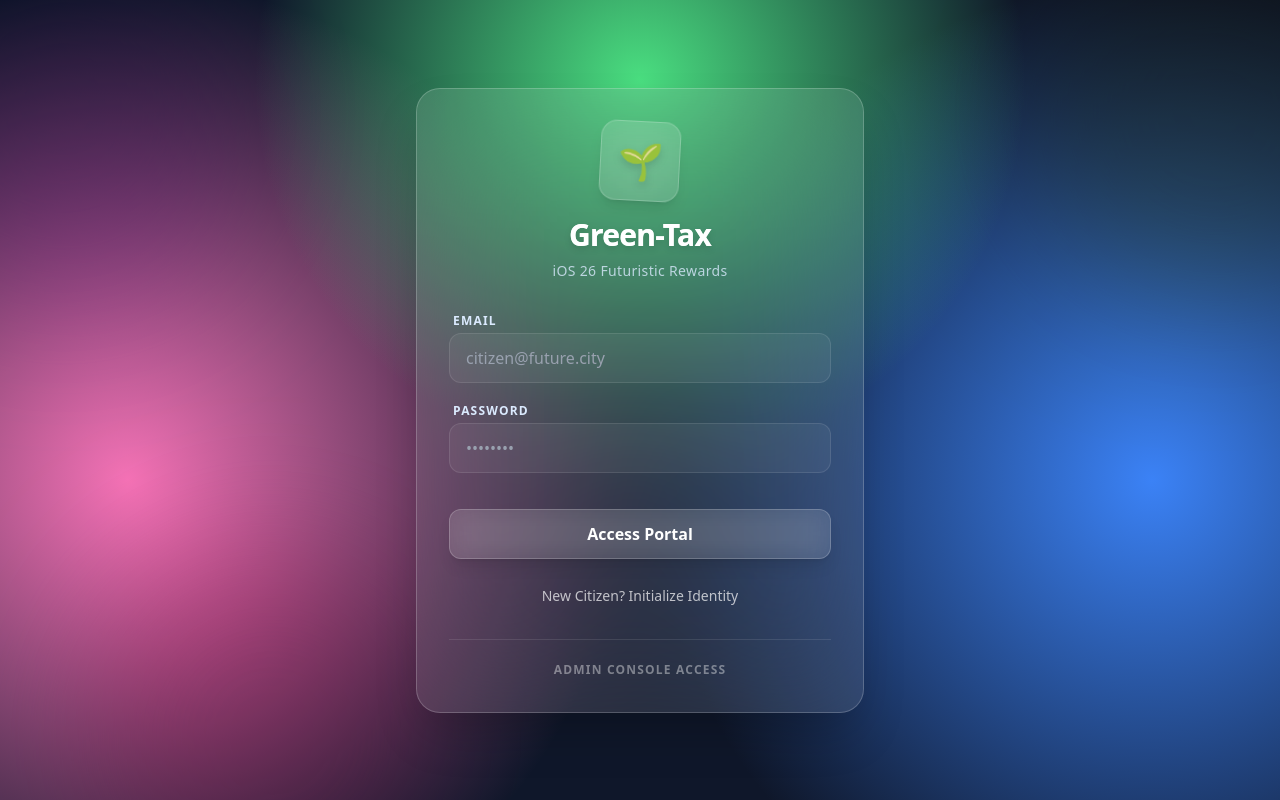
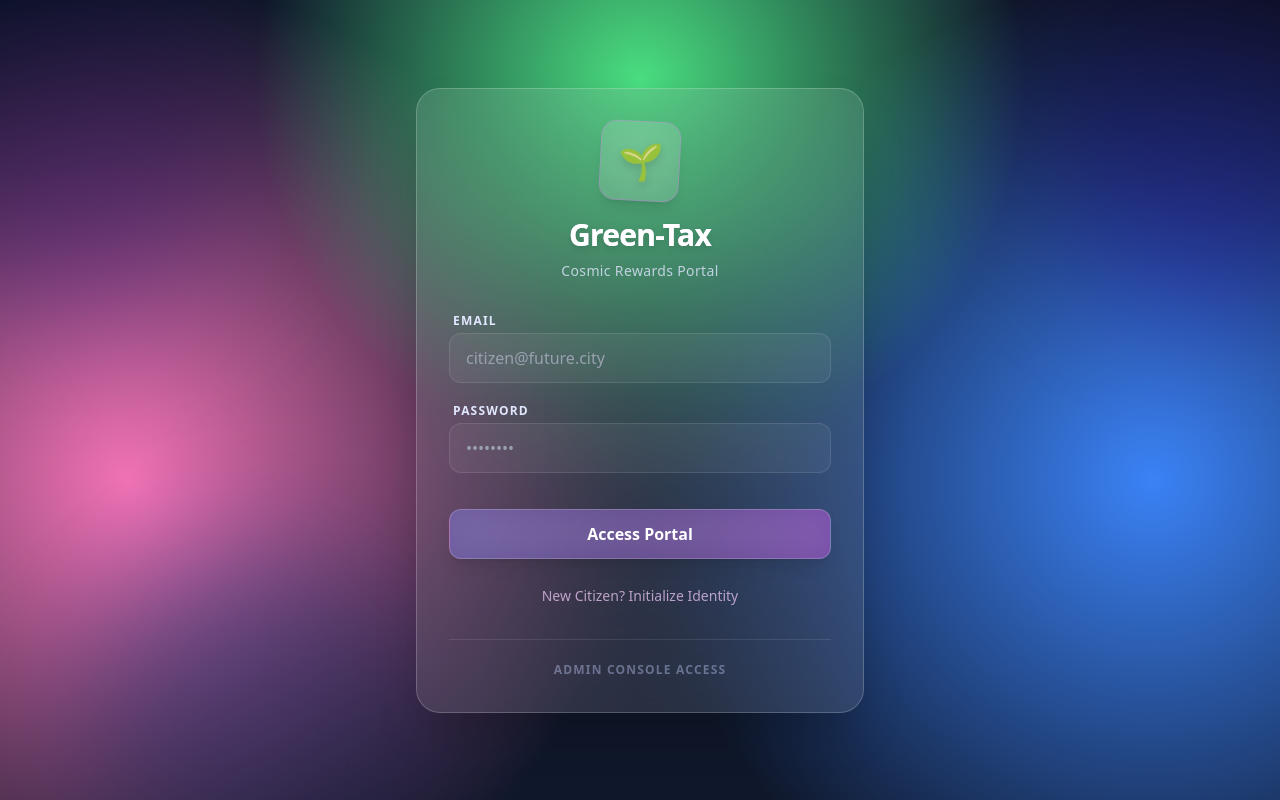
Before and after one commit to JolinSaraiya/project1, a React (Vite) app in the folder client/: page /login in a window 1280 px wide. Built offline with nearby package versions, Linux system fonts and the light colour scheme; no server answers.

Commit message:
Update Login page to Cosmic Glass theme

```diff
--- a/client/src/Login.jsx
+++ b/client/src/Login.jsx
@@ -50,32 +50,32 @@ const Login = () => {
 
     return (
         <div className="min-h-screen flex items-center justify-center p-4 relative overflow-hidden">
-            {/* Animated Background Blobs */}
-            <div className="absolute top-[-10%] left-[-10%] w-96 h-96 bg-purple-500 rounded-full mix-blend-multiply filter blur-3xl opacity-30 animate-blob"></div>
-            <div className="absolute top-[-10%] right-[-10%] w-96 h-96 bg-yellow-500 rounded-full mix-blend-multiply filter blur-3xl opacity-30 animate-blob animation-delay-2000"></div>
-            <div className="absolute -bottom-32 left-20 w-96 h-96 bg-pink-500 rounded-full mix-blend-multiply filter blur-3xl opacity-30 animate-blob animation-delay-4000"></div>
+            {/* Animated Background Blobs - Cosmic Glass Theme */}
+            <div className="absolute top-[-10%] left-[-10%] w-96 h-96 bg-indigo-600 rounded-full mix-blend-multiply filter blur-3xl opacity-40 animate-blob"></div>
+            <div className="absolute top-[-10%] right-[-10%] w-96 h-96 bg-fuchsia-600 rounded-full mix-blend-multiply filter blur-3xl opacity-40 animate-blob animation-delay-2000"></div>
+            <div className="absolute -bottom-32 left-20 w-96 h-96 bg-sky-600 rounded-full mix-blend-multiply filter blur-3xl opacity-40 animate-blob animation-delay-4000"></div>
 
             <div className="max-w-md w-full glass rounded-3xl p-8 relative z-10 border-t border-l border-white/20 shadow-2xl backdrop-blur-3xl">
                 <div className="text-center mb-8">
-                    <div className="mx-auto h-20 w-20 glass rounded-2xl flex items-center justify-center mb-4 shadow-lg rotate-3 hover:rotate-0 transition-all duration-500">
+                    <div className="mx-auto h-20 w-20 glass rounded-2xl flex items-center justify-center mb-4 shadow-lg rotate-3 hover:rotate-0 transition-all duration-500 border border-fuchsia-400/30">
                         <span className="text-4xl filter drop-shadow-lg">🌱</span>
                     </div>
-                    <h1 className="text-3xl font-black tracking-tight text-white drop-shadow-md bg-clip-text text-transparent bg-gradient-to-r from-white to-white/70">
+                    <h1 className="text-3xl font-black tracking-tight text-white drop-shadow-md bg-clip-text text-transparent bg-gradient-to-r from-indigo-200 via-fuchsia-200 to-sky-200">
                         Green-Tax
                     </h1>
-                    <p className="text-blue-100 font-medium mt-2 tracking-wide text-sm opacity-80">
-                        iOS 26 Futuristic Rewards
+                    <p className="text-indigo-100 font-medium mt-2 tracking-wide text-sm opacity-80">
+                        Cosmic Rewards Portal
                     </p>
                 </div>
 
                 <form onSubmit={handleAuth} className="space-y-5">
                     <div className="space-y-1">
-                        <label htmlFor="email" className="block text-xs font-bold text-blue-100 uppercase tracking-widest ml-1">Email</label>
+                        <label htmlFor="email" className="block text-xs font-bold text-indigo-100 uppercase tracking-widest ml-1">Email</label>
                         <input
                             id="email"
                             type="email"
                             required
-                            className="w-full input-glass"
+                            className="w-full input-glass focus:ring-fuchsia-400/50"
                             placeholder="citizen@future.city"
                             value={email}
                             onChange={(e) => setEmail(e.target.value)}
@@ -83,12 +83,12 @@ const Login = () => {
                     </div>
 
                     <div className="space-y-1">
-                        <label htmlFor="password" className="block text-xs font-bold text-blue-100 uppercase tracking-widest ml-1">Password</label>
+                        <label htmlFor="password" className="block text-xs font-bold text-indigo-100 uppercase tracking-widest ml-1">Password</label>
                         <input
                             id="password"
                             type="password"
                             required
-                            className="w-full input-glass"
+                            className="w-full input-glass focus:ring-fuchsia-400/50"
                             placeholder="••••••••"
                             value={password}
                             onChange={(e) => setPassword(e.target.value)}
@@ -98,11 +98,11 @@ const Login = () => {
                     <button
                         type="submit"
                         disabled={loading}
-                        className={`w-full btn-glass mt-4 ${loading ? 'opacity-70 cursor-wait' : ''}`}
+                        className={`w-full btn-glass mt-4 bg-gradient-to-r from-indigo-500/30 to-fuchsia-500/30 hover:from-indigo-500/50 hover:to-fuchsia-500/50 border-white/20 ${loading ? 'opacity-70 cursor-wait' : ''}`}
                     >
                         {loading ? (
                             <span className="flex items-center justify-center">
-                                <svg className="animate-spin -ml-1 mr-3 h-5 w-5 text-white" xmlns="http://www.w3.org/2000/svg" fill="none" viewBox="0 0 24 24">
+                                <svg className="animate-spin -ml-1 mr-3 h-5 w-5 text-fuchsia-200" xmlns="http://www.w3.org/2000/svg" fill="none" viewBox="0 0 24 24">
                                     <circle className="opacity-25" cx="12" cy="12" r="10" stroke="currentColor" strokeWidth="4"></circle>
                                     <path className="opacity-75" fill="currentColor" d="M4 12a8 8 0 018-8V0C5.373 0 0 5.373 0 12h4zm2 5.291A7.962 7.962 0 014 12H0c0 3.042 1.135 5.824 3 7.938l3-2.647z"></path>
                                 </svg>
@@ -113,7 +113,7 @@ const Login = () => {
                 </form>
 
                 {message && (
-                    <div className={`mt-6 p-4 rounded-xl text-center text-sm font-bold backdrop-blur-md border ${message.includes('Error') ? 'bg-red-500/20 border-red-500/30 text-red-100' : 'bg-green-500/20 border-green-500/30 text-green-100'}`}>
+                    <div className={`mt-6 p-4 rounded-xl text-center text-sm font-bold backdrop-blur-md border ${message.includes('Error') ? 'bg-red-500/20 border-red-500/30 text-red-100' : 'bg-indigo-500/20 border-indigo-500/30 text-indigo-100'}`}>
                         {message}
                     </div>
                 )}
@@ -122,14 +122,14 @@ const Login = () => {
                     <button
                         type="button"
                         onClick={() => { setIsSignUp(!isSignUp); setMessage(''); }}
-                        className="text-sm text-white/70 hover:text-white font-medium transition-colors hover:scale-105 transform duration-200"
+                        className="text-sm text-fuchsia-200/70 hover:text-white font-medium transition-colors hover:scale-105 transform duration-200"
                     >
                         {isSignUp ? 'Already verified? Access Portal' : 'New Citizen? Initialize Identity'}
                     </button>
                 </div>
 
                 <div className="mt-8 text-center border-t border-white/10 pt-4">
-                    <button onClick={() => navigate('/admin-login')} className="text-xs text-white/40 hover:text-white/80 font-bold uppercase tracking-widest transition-all">
+                    <button onClick={() => navigate('/admin-login')} className="text-xs text-indigo-200/40 hover:text-indigo-200 font-bold uppercase tracking-widest transition-all">
                         Admin Console Access
                     </button>
                 </div>
```
